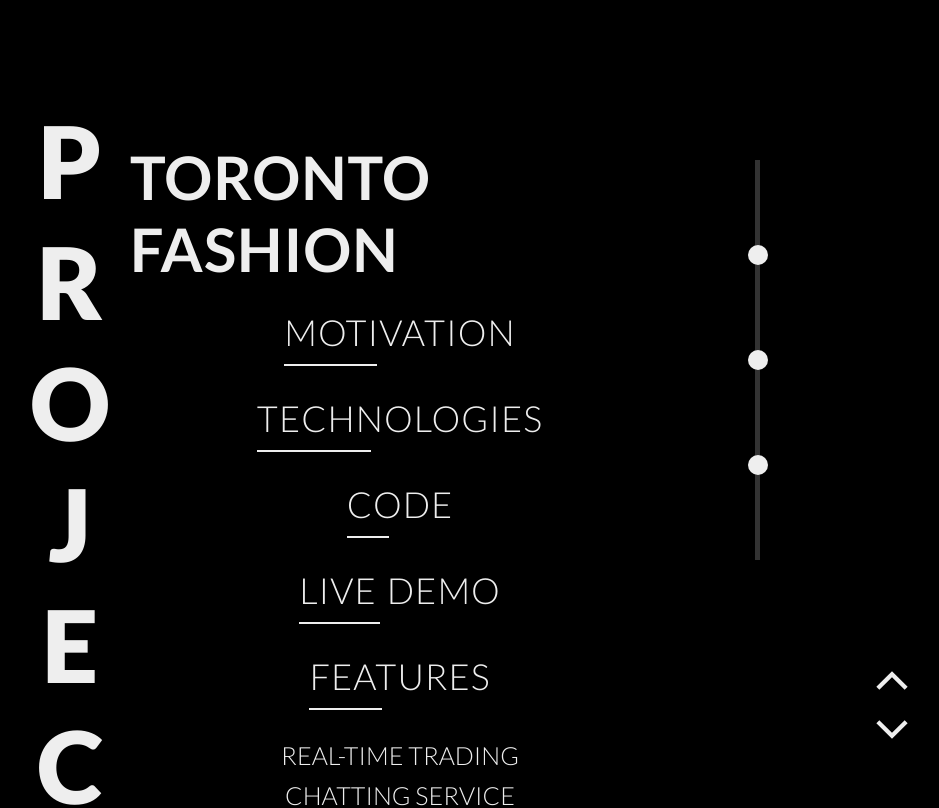
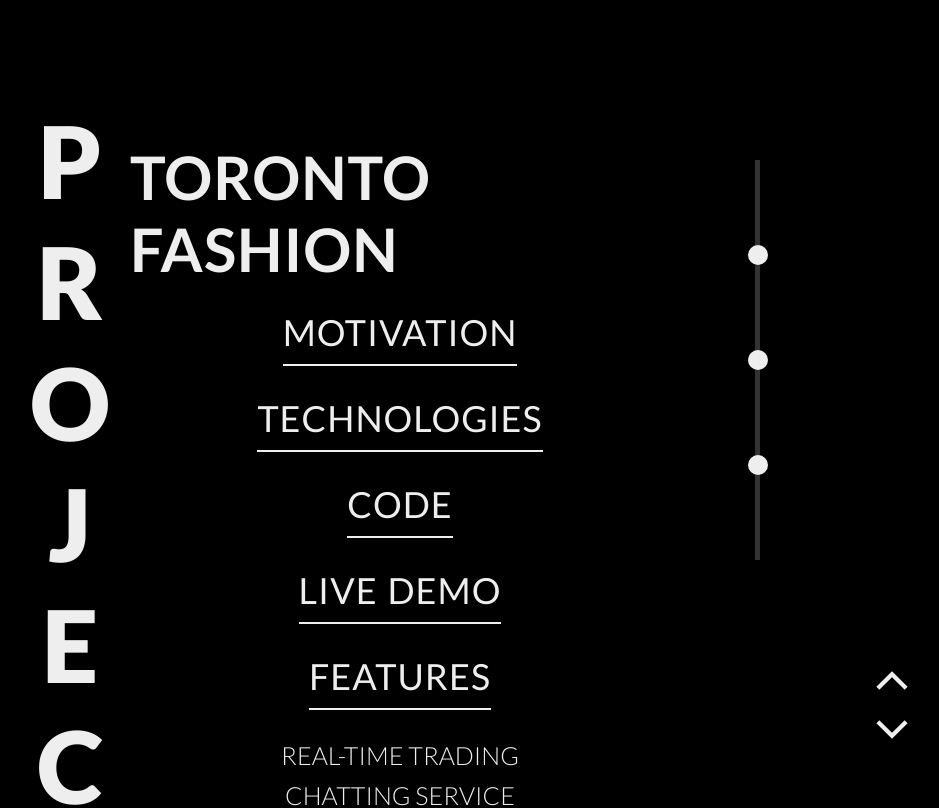
Before and after one commit to cyh0968/portfolio-website, a Next.js app: page /project in a window 1280 px wide. Shown: the top 808 px of the page, without its empty margins (300-1239 px from the left). Built offline with nearby package versions, Linux system fonts and the light colour scheme.

Commit message:
increased font weight and added line break and

```diff
--- a/styles/utils.module.scss
+++ b/styles/utils.module.scss
@@ -11,6 +11,17 @@
             width: 80vw;
         }
     }
+}
+/* Line Break */
+
+.lineBreak {
+    display: block;
+    position: relative;
+    z-index: 3;
+    width: 100vw;
+    height: 5rem;
+    border-top: dashed 1px var(--white);
+    background-color: var(--primary-color);
 }
 
 /* Headings */
@@ -29,7 +40,7 @@
 
 .headingXl {
     color: var(--white);
-    font-weight: 300;
+    font-weight: 500;
     text-transform: uppercase;
     margin-bottom: 1.5rem;
     font-size: 1.8rem;
@@ -41,7 +52,7 @@
         display: block;
         margin-top: 0.5rem;
         height: 0.1rem;
-        width: 40%;
+        width: 100%;
         background-color: var(--white);
         content: '';
     }
@@ -114,6 +125,7 @@
 }
 
 .long {
+    font-weight: 500;
     line-height: 1.45;
 }
 
```
